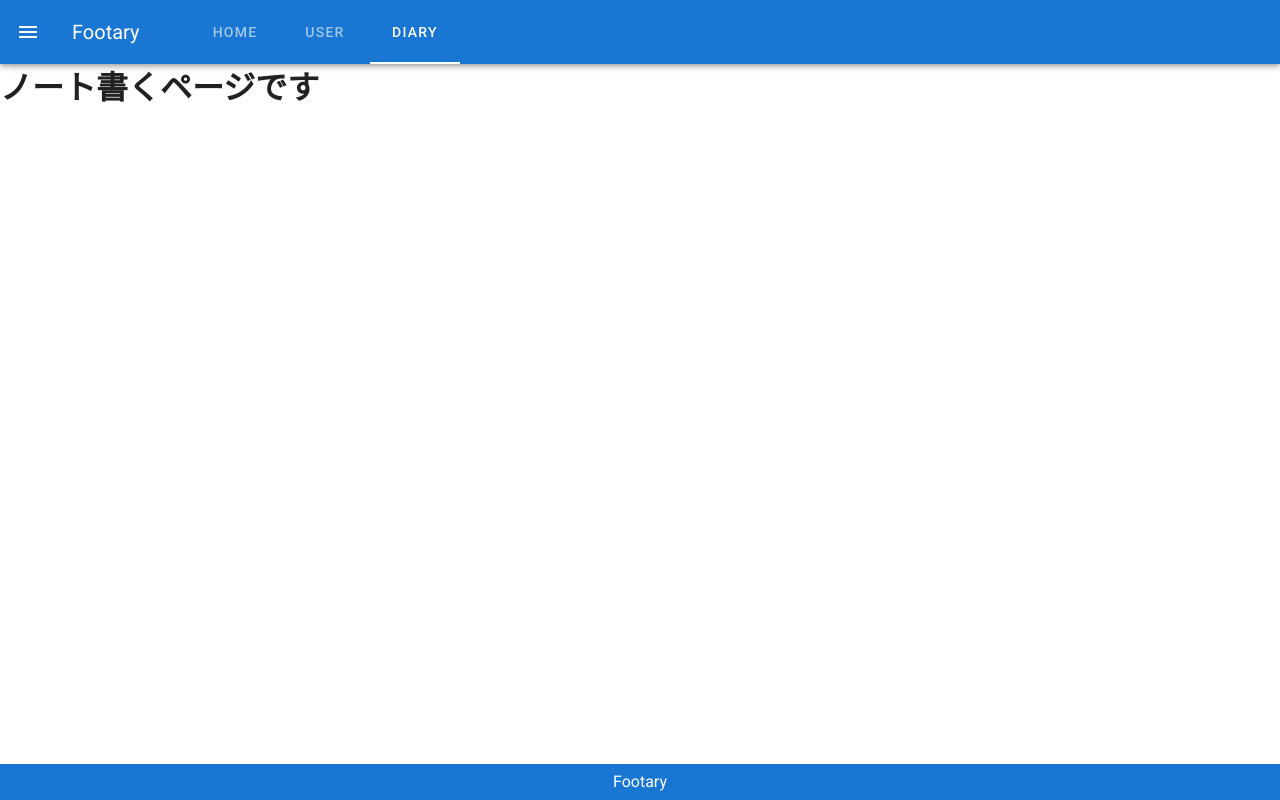
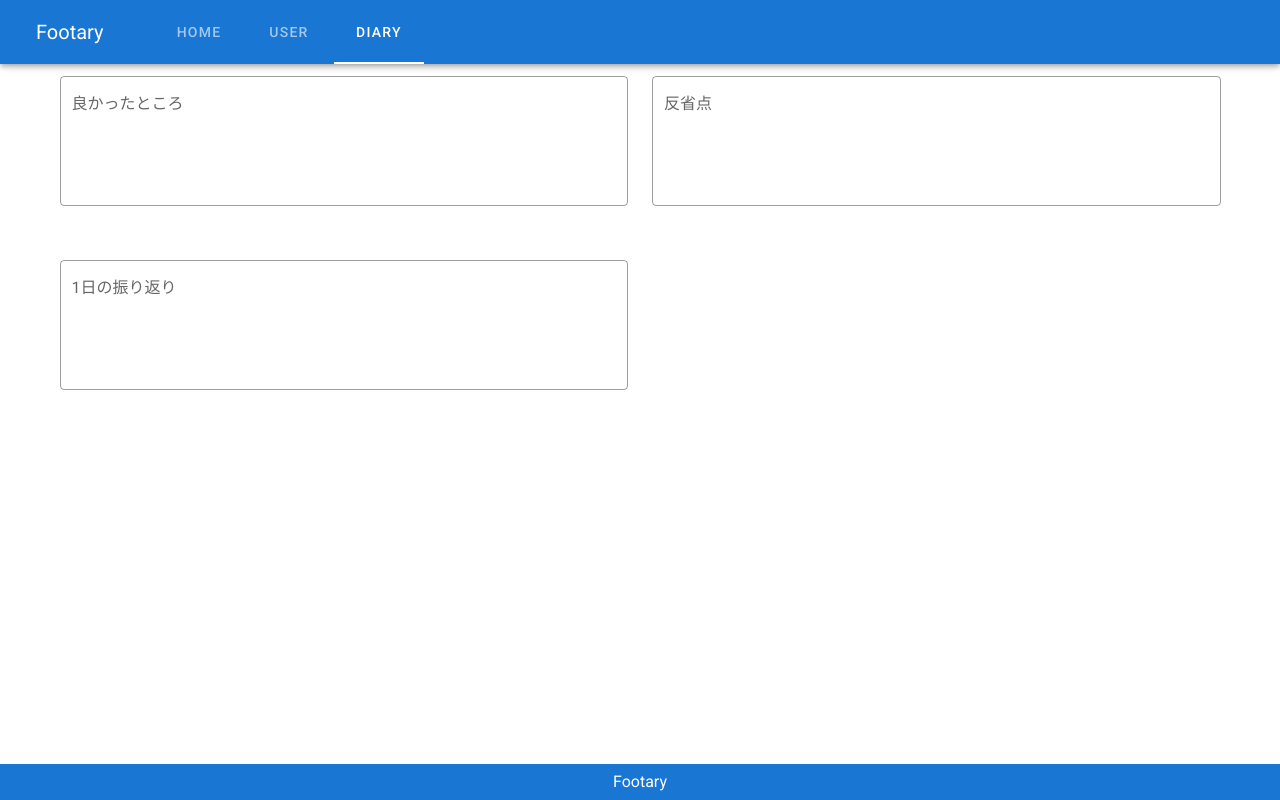
Before and after one commit to Tstegen1/footary, a Vue app: page /diary in a window 1280 px wide. Built offline with nearby package versions, Linux system fonts and the light colour scheme.

Commit message:
ヘッダー修正とDiary追加

```diff
--- a/src/pages/Diary.vue
+++ b/src/pages/Diary.vue
@@ -1,9 +1,48 @@
 <!-- サッカーノートを書く -->
 <template>
   <v-main>
-    <h1>ノート書くページです</h1>
+    <v-container>
+      <v-row>
+        <v-col cols="12" md="6">
+        <v-textarea
+          auto-grow
+          outlined
+          name="良かったところ"
+          label="良かったところ"
+          v-model="goodText"
+        ></v-textarea>
+        </v-col>
+        <v-col cols="12" md="6">
+        <v-textarea
+          auto-grow
+          outlined
+          name="反省点"
+          label="反省点"
+          v-model="badText"
+        ></v-textarea>
+        </v-col>
+        <v-col cols="12" md="6">
+        <v-textarea
+          auto-grow
+          outlined
+          name="振り返り"
+          label="1日の振り返り"
+          v-model="diaryText"
+        ></v-textarea>
+        </v-col>
+      </v-row>
+    </v-container>
   </v-main>
 </template>
 
 <script>
+export default {
+  data() {
+    return {
+      goodText: null,
+      badText: null,
+      diaryText: null,
+    }
+  }
+}
 </script>
--- a/src/pages/Footer.vue
+++ b/src/pages/Footer.vue
@@ -1,5 +1,5 @@
 <template>
-  <v-footer app color="primary" dark class="justify-center">
+  <v-footer absolute color="primary" dark class="justify-center">
     Footary
   </v-footer>
 </template>
--- a/src/pages/Header.vue
+++ b/src/pages/Header.vue
@@ -2,9 +2,9 @@
 <template>
   <header>
     <v-app-bar app dark color="primary">
-      <v-app-bar-nav-icon  dark  @click="drawer = true"></v-app-bar-nav-icon>
+      <v-app-bar-nav-icon  class="hidden-md-and-up" dark  @click="drawer = true"></v-app-bar-nav-icon>
       <v-toolbar-title>Footary</v-toolbar-title>
-      <v-tabs>
+      <v-tabs class="hidden-sm-and-down">
         <v-tab to="/">Home</v-tab>
         <v-tab to="/user">User</v-tab>
         <v-tab to="/diary">Diary</v-tab>
```
